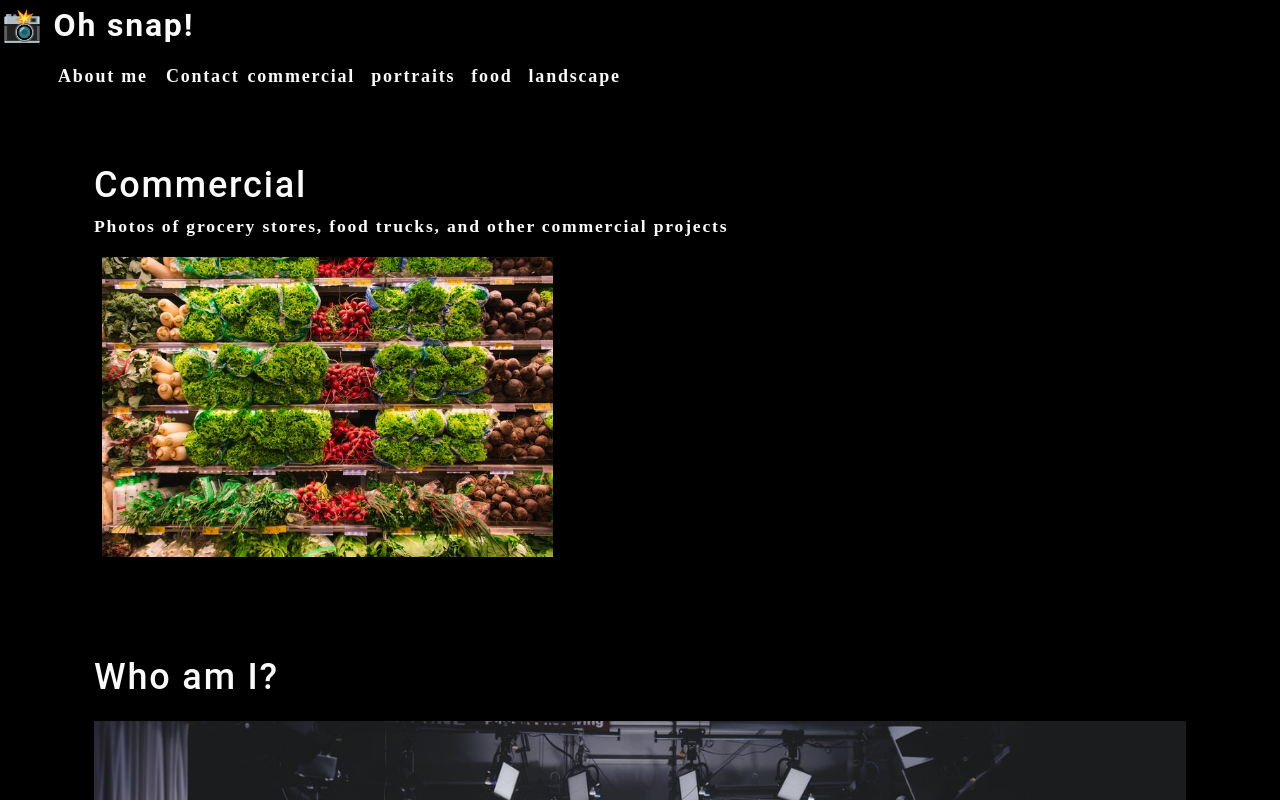
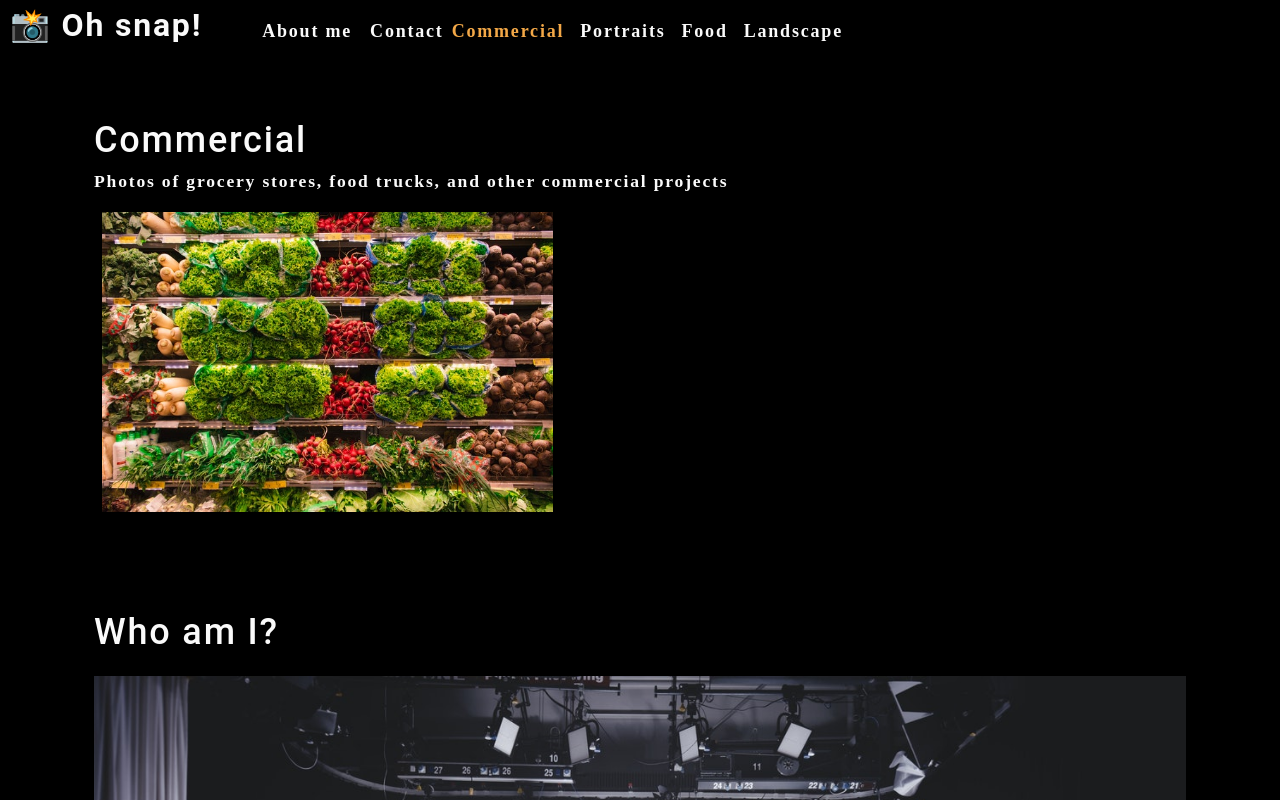
Before and after one commit to escowin/photo-port, a React (Create React App) app: page / in a window 1280 px wide. Shown: the top 800 px of the page. Built offline with nearby package versions, Linux system fonts and the light colour scheme.

Commit message:
20.3.4 | + useState, useEffect, Hooks, and props

```diff
--- a/src/App.js
+++ b/src/App.js
@@ -1,12 +1,40 @@
-import React from 'react';
+import React, { useState } from 'react';
 import About from './components/About';
 import Nav from './components/Nav';
 import Gallery from './components/Gallery';
 
 function App() {
+  // originally found in <Nav>
+  const [categories] = useState([
+    {
+      name: "commercial",
+      description: "Photos of grocery stores, food trucks, and other commercial projects",
+    },
+    {
+      name: "portraits",
+      description: "Portraits of people in my life"
+    },
+    {
+      name: "food",
+      description: "Delicious delicacies"
+    },
+    {
+      name: "landscape",
+      description: "Fields, farmhouses, waterfalls, and the beauty of nature",
+    },
+  ])
+
+    // initialize category state as array of objects
+    // - const [...] = useState(setter)
+  const [currentCategory, setCurrentCategory] = useState(categories[0]);
+
   return (
     <div>
-      <Nav/>
+      <Nav
+       categories={categories}
+       setCurrentCategory={setCurrentCategory}
+       currentCategory={currentCategory}
+      />
       <main>
         <Gallery/>
         <About/>
--- a/src/components/Gallery/index.js
+++ b/src/components/Gallery/index.js
@@ -24,5 +24,4 @@ function Gallery(props) {
     );
 }
 
-// ** paused 20.3.4
 export default Gallery;
--- a/src/components/Nav/index.js
+++ b/src/components/Nav/index.js
@@ -1,40 +1,41 @@
-import React from "react";
+import React, { useEffect } from "react";
+import { capitalizeFirstLetter } from "../../utils/helpers";
 
-function Nav() {
-    function categorySelected(name) {
-        console.log(`${name} clicked`)
-    }
+// hooks:
+//  1. only all hooks from react functions
+//  2. only call hooks at the top level. unable to use in for loops, nested functions, or conditionals.
 
-    const categories = [
-        {
-            name: "commercial",
-            description: "Photos of grocery stores, food trucks, and other commercial projects",
-        },
-        {
-            name: "portraits",
-            description: "Portraits of people in my life"
-        },
-        {
-            name: "food",
-            description: "Delicious delicacies"
-        },
-        {
-            name: "landscape",
-            description: "Fields, farmhouses, waterfalls, and the beauty of nature",
-        },
-      ];
+// lifting states:
+// 1. use if state needs to be used in sibling components
+// ex. lift <Nav> state to <App> so that <Nav> props can be used in <Gallery>
+
+function Nav(props) {
+    // App | props definition
+    const {
+        categories = [],
+        setCurrentCategory,
+        currentCategory,
+    } = props;
+
+    useEffect(() => {
+        document.title = capitalizeFirstLetter(currentCategory.name)
+    }, [currentCategory]);
 
     return (
-        <header>
+        <header className="flex-row px-1">
             <h2>
                 <a data-testid="link" href="/">
-                    <span role="img" aria-label="camera"> 📸</span> Oh snap!
+                    <span role="img" aria-label="camera">
+                        {" "}
+                        📸
+                    </span>{" "}
+                    Oh snap!
                 </a>
             </h2>
             <nav>
                 <ul className="flex-row">
                     <li className="mx-2">
-                        <a data-testid="about" href="#about">
+                        <a href="#about">
                             About me
                         </a>
                     </li>
@@ -43,14 +44,14 @@ function Nav() {
                     </li>
                     {/* [categories {objects}] are mapped over as "category" argument being passed thru map(). all 4 {name: ...} display as seperate <li> elements */}
                     {categories.map((category) => (
-                        // Whenever anything is mapped in JSX, the outermost element must have a uniquely-set key attribute. React keeps track of items in the virtual DOM
+                        // - evaluates ${... === ...} && as long as it's true, navActive will be returned.
+                        // - outermost jsx element must have a uniquely-set key attribute (bc virtual dom tracking).
                         <li
-                         className="mx-1"
+                         className={`mx-1 ${currentCategory.name === category.name && 'navActive'}`}
                          key={category.name}
                         >
-                            {/* onClick expects a callback function declaration. It's important to wrap it in a function declaration rather than just calling categorySelected(category.name), which would cause the function to get called whenever the component renders as well. */}
-                            <span onClick={() => categorySelected(category.name)} >
-                                {category.name}
+                            <span onClick={() => {setCurrentCategory(category)}}>
+                                {capitalizeFirstLetter(category.name)}
                             </span>
                         </li>
                     ))}
```
